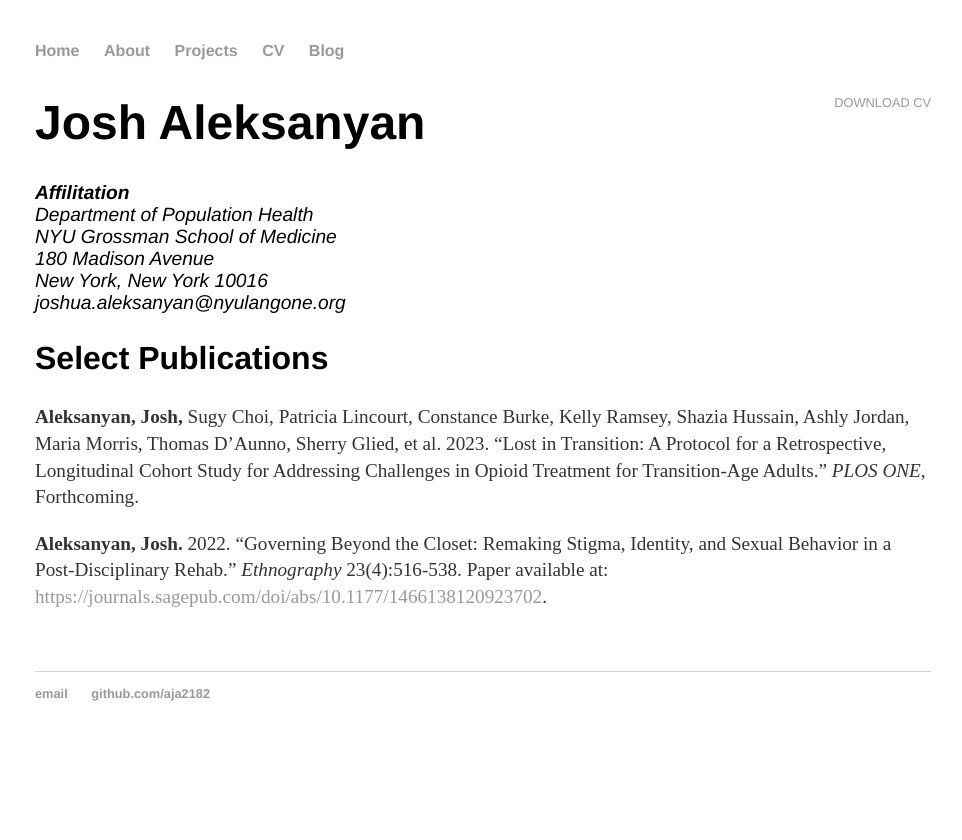
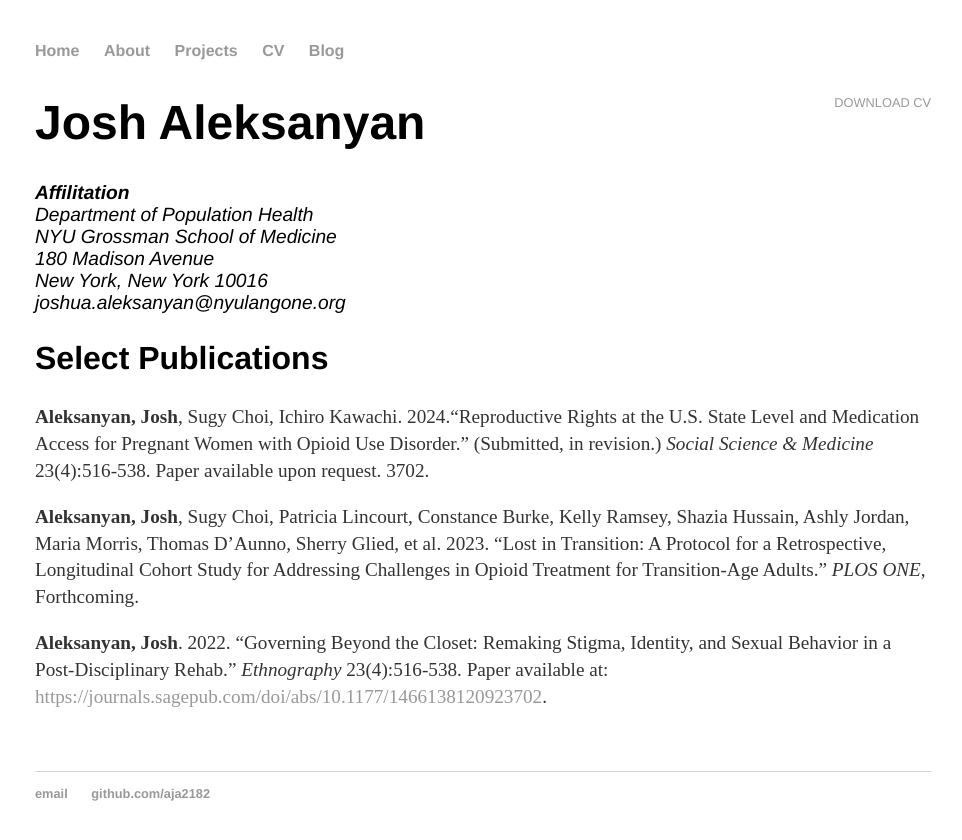
Before and after one commit to aja2182/aja2182.github.io, a Jekyll site: the page built from cv/index.html, in a window 1280 px wide. Shown: the top 840 px of the page, without its empty margins (157-1119 px from the left). Built offline with Jekyll 4.4.1, drawn with Linux system fonts in a browser that asks for light colours.

Commit message:
Update index.html

```diff
--- a/cv/index.html
+++ b/cv/index.html
@@ -17,9 +17,11 @@
 
 					<h2>Select Publications</h2>
 
-		<p><strong>Aleksanyan, Josh,</strong> Sugy Choi, Patricia Lincourt, Constance Burke, Kelly Ramsey, Shazia Hussain, Ashly Jordan, Maria Morris, Thomas D’Aunno, Sherry Glied, et al. 2023. <q>Lost in Transition: A Protocol for a Retrospective, Longitudinal Cohort Study for Addressing Challenges in Opioid Treatment for Transition-Age Adults.</q> <i>PLOS ONE</i>, Forthcoming.
+	        <p><strong>Aleksanyan, Josh</strong>, Sugy Choi, Ichiro Kawachi. 2024.<q>Reproductive Rights at the U.S. State Level and Medication Access for Pregnant Women with Opioid Use Disorder.</q> (Submitted, in revision.) <i>Social Science & Medicine</i> 23(4):516-538. Paper available upon request. 3702</a>.
 
-		<p><strong>Aleksanyan, Josh.</strong> 2022. <q>Governing Beyond the Closet: Remaking Stigma, Identity, and Sexual Behavior in a Post-Disciplinary Rehab.</q> <i>Ethnography</i> 23(4):516-538. Paper available at: <a href="#">https://journals.sagepub.com/doi/abs/10.1177/1466138120923702</a>.
+		<p><strong>Aleksanyan, Josh</strong>, Sugy Choi, Patricia Lincourt, Constance Burke, Kelly Ramsey, Shazia Hussain, Ashly Jordan, Maria Morris, Thomas D’Aunno, Sherry Glied, et al. 2023. <q>Lost in Transition: A Protocol for a Retrospective, Longitudinal Cohort Study for Addressing Challenges in Opioid Treatment for Transition-Age Adults.</q> <i>PLOS ONE</i>, Forthcoming.
+
+		<p><strong>Aleksanyan, Josh</strong>. 2022. <q>Governing Beyond the Closet: Remaking Stigma, Identity, and Sexual Behavior in a Post-Disciplinary Rehab.</q> <i>Ethnography</i> 23(4):516-538. Paper available at: <a href="#">https://journals.sagepub.com/doi/abs/10.1177/1466138120923702</a>.
 
 
 	</div>
```
